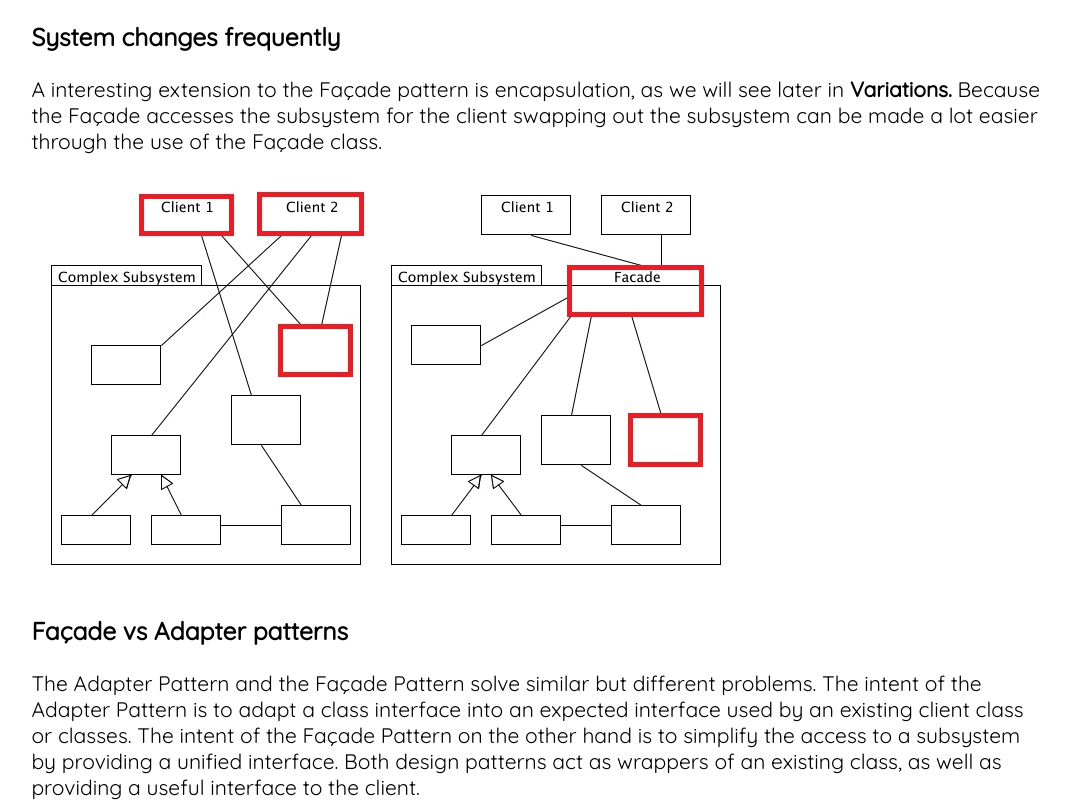
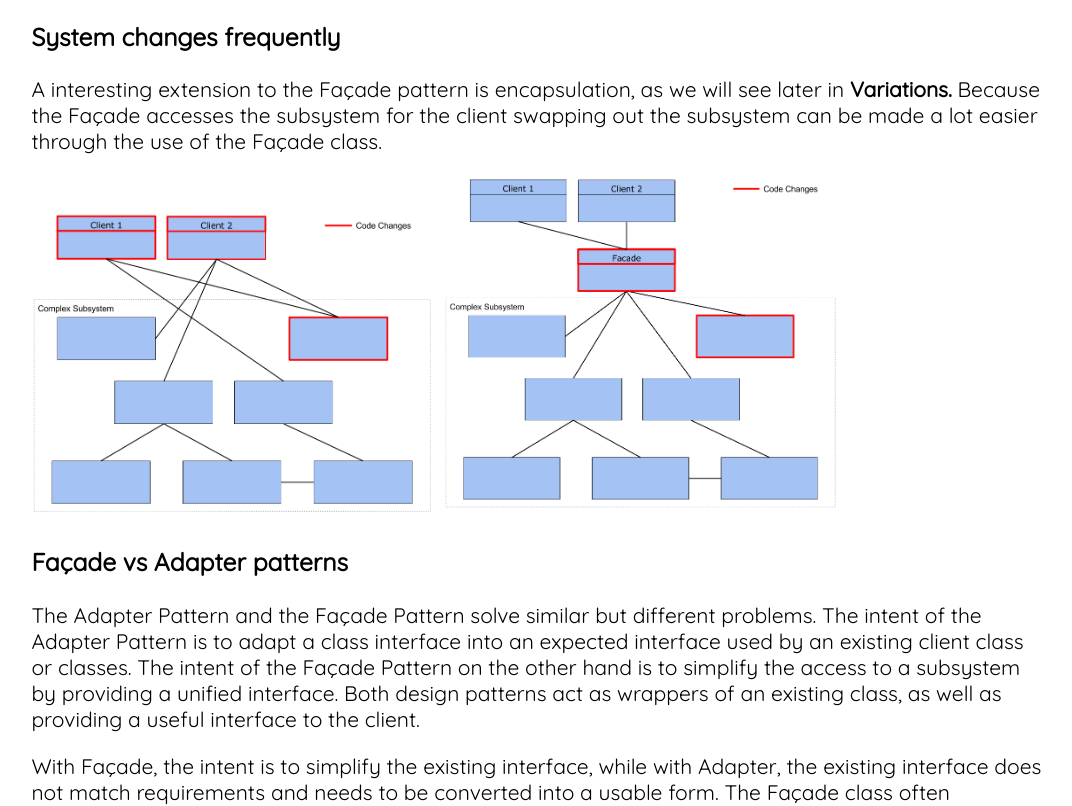
Before and after one commit to daveogle/Facade_Project, a PHP site: page /when.php in a window 1280 px wide. Shown: the part 714-1520 px from the top of the page, without its empty margins (103-1175 px from the left). Run offline with PHP 8.4, Linux system fonts and the light colour scheme.

Commit message:
Changed Images

```diff
--- a/when.php
+++ b/when.php
@@ -24,7 +24,8 @@ include("Include/navigation.html");
     <p>A interesting extension to the Façade pattern is encapsulation, as we will see later in <strong>Variations.</strong>
         Because the Façade accesses the subsystem for the client swapping out the subsystem can be made a lot easier through the use of the Façade class.</p>
 
-    <img src ="Images/facade_adv.jpg"  title="System Changes Example" alt ="System changes">
+    <img src ="Images/CodeChanges.png"  title="System Changes Example" alt ="System changes" style="width: 40%; height: 40%;">
+    <img src ="Images/CodeChanges2.png"  title="System Changes Example" alt ="System changes" style="width: 40%; height: 40%;">
 
     <h3>Façade vs Adapter patterns</h3>
     <p>The Adapter Pattern and the Façade Pattern solve similar but different problems.
```
Also changed, not shown: Images/CodeChanges.png (added), Images/CodeChanges2.png (added).
